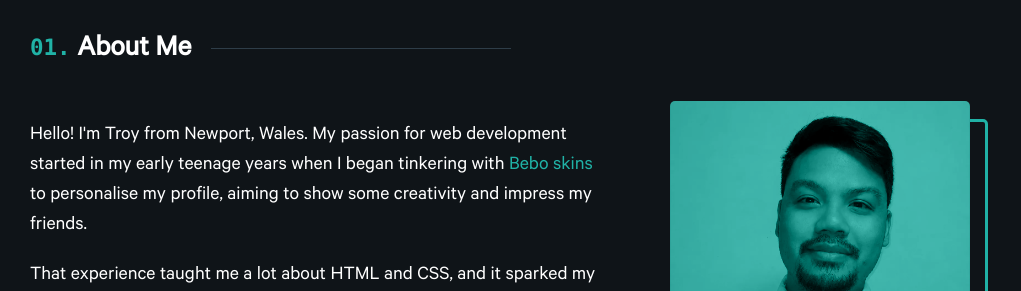
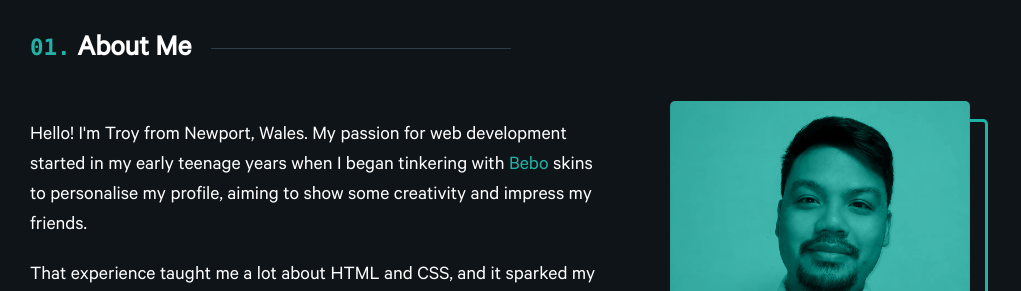
Before and after one commit to danieltroy092/portfolio, a React (Vite) app: page / in a window 1280 px wide. Shown: the part 820-1111 px from the top of the page, without its empty margins (0-1021 px from the left). Built offline with nearby package versions, Linux system fonts and the light colour scheme.

Commit message:
made minor adjustment to content

```diff
--- a/src/sections/About.jsx
+++ b/src/sections/About.jsx
@@ -23,9 +23,9 @@ export const About = () => {
               href="https://en.wikipedia.org/wiki/Bebo"
               target="_blank"
             >
-              Bebo skins
+              Bebo
             </a>{" "}
-            to personalise my profile, aiming to show some creativity and
+            skins to personalise my profile, aiming to show some creativity and
             impress my friends.
           </p>
 
--- a/src/sections/Contact.jsx
+++ b/src/sections/Contact.jsx
@@ -88,7 +88,7 @@ export const Contact = () => {
 
         <div className="max-w-lg mx-auto">
           <div
-            data-aos="fade-right"
+            data-aos="fade-up"
             data-aos-duration="1000"
             className="glass p-8 rounded-3xl border border-primary/30"
           >
--- a/src/sections/Skills.jsx
+++ b/src/sections/Skills.jsx
@@ -132,7 +132,7 @@ export const Skills = () => {
         <ul className="skill-list flex flex-wrap mt-4 gap-12 justify-center md:justify-start">
           {backend.map((skill, i) => (
             <li
-              className="skill-item relative flex items-center shrink-0 grow-0 basis-30 sm:basis-20 cursor-pointer"
+              className="skill-item relative flex items-center shrink-0 grow-0 basis-30 sm:basis-20"
               key={i}
             >
               <img
@@ -157,7 +157,7 @@ export const Skills = () => {
         <ul className="skill-list flex flex-wrap mt-4 gap-12 justify-center md:justify-start">
           {tools.map((skill, i) => (
             <li
-              className="skill-item relative flex items-center shrink-0 basis-30 sm:basis-20 cursor-pointer"
+              className="skill-item relative flex items-center shrink-0 basis-30 sm:basis-20"
               key={i}
             >
               <img
```
